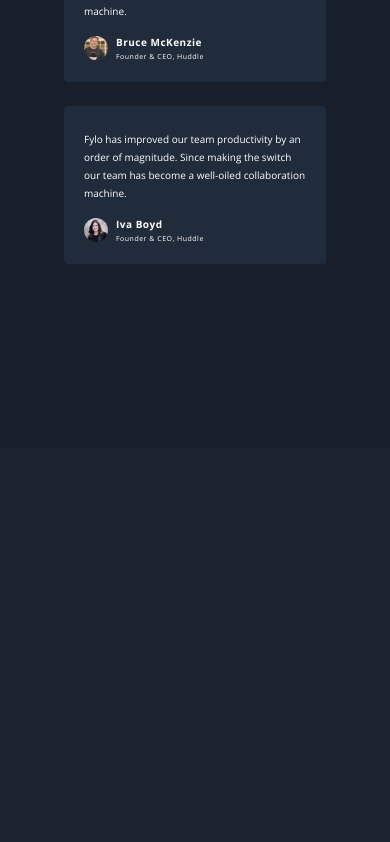
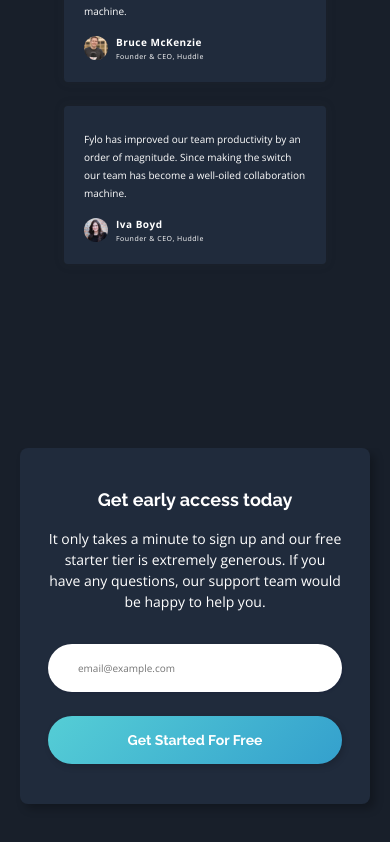
Before and after one commit to florianstancioiu/fylo-dark-theme-landing-page, a React (Vite) app: page / in a window 390 px wide. Shown: the part 2918-3760 px from the top of the page. Before the commit the page ends 3366 px from the top, so only its background shows below. Built offline with nearby package versions, Linux system fonts and the light colour scheme.

Commit message:
Worked on the mobile Early Access component

```diff
--- a/src/components/EarlyAccess.jsx
+++ b/src/components/EarlyAccess.jsx
@@ -1,5 +1,29 @@
 import classes from './EarlyAccess.module.css';
+import Button from './UI/Button';
 
-const EarlyAccess = () => {};
+const EarlyAccess = () => {
+  return (
+    <div className={classes.wrapper}>
+      <div className={classes['inner-wrapper']}>
+        <div className={classes['text-wrapper']}>
+          <p className={classes.title}>Get early access today</p>
+          <p className={classes.description}>
+            It only takes a minute to sign up and our free starter tier is
+            extremely generous. If you have any questions, our support team
+            would be happy to help you.
+          </p>
+        </div>
+        <div className={classes['input-wrapper']}>
+          <input
+            type='text'
+            className={classes.input}
+            placeholder='email@example.com'
+          />
+          <Button title='Get Started For Free' />
+        </div>
+      </div>
+    </div>
+  );
+};
 
 export default EarlyAccess;
--- a/src/components/EarlyAccess.module.css
+++ b/src/components/EarlyAccess.module.css
@@ -0,0 +1,54 @@
+.wrapper {
+  padding: 0 2rem 8rem;
+  background-color: var(--clr-two);
+}
+
+.inner-wrapper {
+  background-color: var(--clr-nine);
+  border-radius: 0.8rem;
+  box-shadow: 5px 5px 8px rgba(0, 0, 0, 0.254274);
+  padding: 4rem 2.8rem;
+  text-align: center;
+}
+
+.title {
+  font-family: 'Raleway';
+  font-weight: 700;
+  font-size: 1.8rem;
+  line-height: 2.4rem;
+  color: var(--clr-eight);
+  margin-bottom: 1.6rem;
+}
+
+.description {
+  font-family: 'Open Sans';
+  font-style: normal;
+  font-weight: 400;
+  font-size: 1.4rem;
+  line-height: 2.1rem;
+  color: var(--clr-eight);
+  margin-bottom: 3.2rem;
+}
+
+.input {
+  display: block;
+  height: 4.8rem;
+  line-height: 4.8rem;
+  width: 100%;
+  margin-bottom: 2.4rem;
+  border-radius: 2.4rem;
+  box-shadow: 1px 1px 3px rgba(7, 4, 59, 0.157043);
+  border: none;
+  padding: 0 3rem;
+  font-family: 'Open Sans';
+  font-style: normal;
+  font-weight: 400;
+  font-size: 10px;
+  color: #c0c0c0;
+}
+
+.input-wrapper button {
+  width: 100%;
+  padding: 0;
+  text-align: center;
+}
--- a/src/components/Testimonial.module.css
+++ b/src/components/Testimonial.module.css
@@ -4,6 +4,7 @@
   padding: 2.4rem 2rem 2rem;
   margin-bottom: 2.4rem;
   color: var(--clr-eight);
+  box-shadow: 0px 0px 8px 4px rgba(56, 56, 56, 0.0458843);
 }
 
 .text {
```
